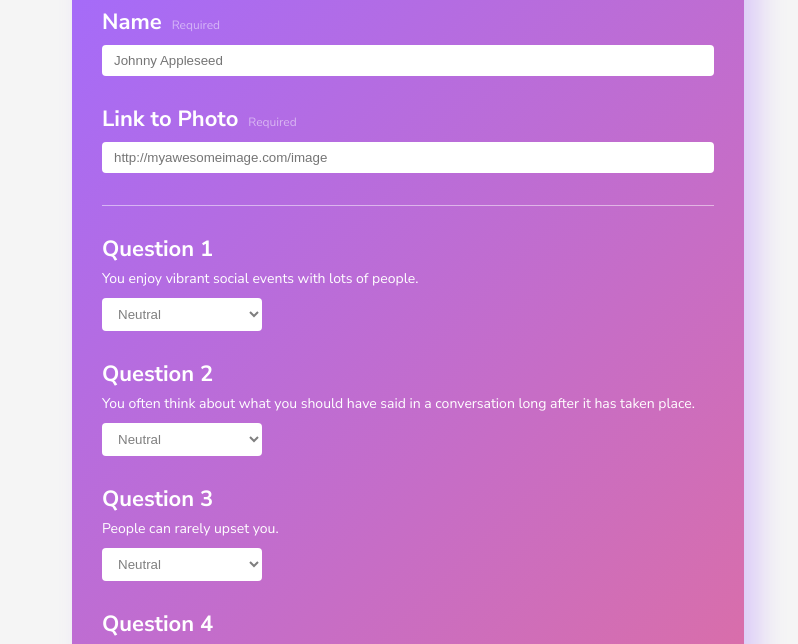
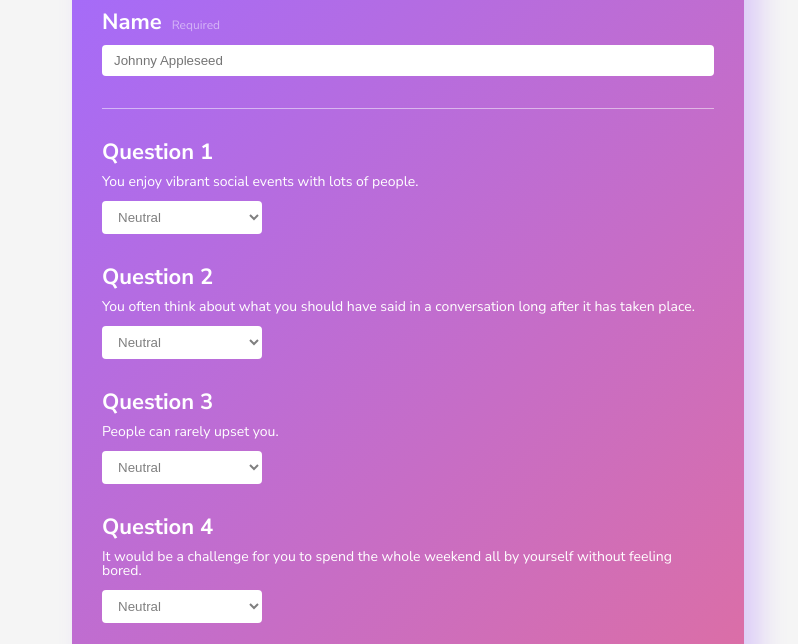
Before and after one commit to graysonlee123/Friend-Finder, a website: page app/public/survey.html in a window 1280 px wide. Shown: the part 113-757 px from the top of the page, without its empty margins (232-1030 px from the left). Drawn offline with nearby package versions, Linux system fonts and the light colour scheme.

Commit message:
makes getting questions function a try/catch block

```diff
--- /dev/null
+++ b/app/public/data/questions.json
@@ -0,0 +1,54 @@
+[
+  {
+    "question": "You enjoy vibrant social events with lots of people.",
+    "choices": [
+      "Very much so",
+      "Most of the time",
+      "Neutral",
+      "Not often",
+      "Not at all"
+    ]
+  },
+  {
+    "question": "You often think about what you should have said in a conversation long after it has taken place.",
+    "choices": ["Very often", "Sometimes", "Neutral", "Not so much", "Never"]
+  },
+  {
+    "question": "People can rarely upset you.",
+    "choices": ["Very true", "True", "Neutral", "Not true", "Not true at all"]
+  },
+  {
+    "question": "It would be a challenge for you to spend the whole weekend all by yourself without feeling bored.",
+    "choices": ["Very much so", "Yes", "Neutral", "No", "Not at all"]
+  },
+  {
+    "question": "You are more of a detail-oriented than a big picture person.",
+    "choices": ["Very true", "True", "Neutral", "Not true", "Not true at all"]
+  },
+  {
+    "question": "When looking for a movie to watch, you can spend ages browsing the catalog.",
+    "choices": ["Very true", "True", "Neutral", "Not true", "Not true at all"]
+  },
+  {
+    "question": "When you sleep, your dreams tend to be bizarre and fantastical.",
+    "choices": [
+      "Very much so",
+      "Sometimes",
+      "Neutral",
+      "Not too often",
+      "Not at all"
+    ]
+  },
+  {
+    "question": "You tend to focus on present realities rather than future possibilities.",
+    "choices": ["Very true", "True", "Neutral", "Not true", "Not true at all"]
+  },
+  {
+    "question": "When starting to work on a project, you prefer to make as many decisions upfront as possible.",
+    "choices": ["Very true", "True", "Neutral", "Not true", "Not true at all"]
+  },
+  {
+    "question": "After a long and exhausting week, a fun party is just what you need.",
+    "choices": ["Very true", "True", "Neutral", "Not true", "Not true at all"]
+  }
+]
--- a/app/public/calculateMatch.js
+++ b/app/public/index.js
@@ -1,10 +1,34 @@
+// Set some variables
+let questions;
+
+const options = [
+    'Strongly agree',
+    'Agree',
+    'Neutral',
+    'Disagree',
+    'Strongly disagree'
+];
+
+// // Run on page load
+fetchAndDisplayQuestions();
+
+async function fetchAndDisplayQuestions() {
+    const questions = await $.getJSON('/data/questions.json').catch(() => {
+        console.log('There was an error loading in questions.json!');
+    });
+
+    if (questions) {
+        generateSurvey(questions);
+    }
+}
+
 function calculateMatch(userAnswers) {
     // Compare method here
     console.log(userAnswers);
     compare(userAnswers);
     // And post the user's data to the friends api page
     $.post("api/friends", userAnswers);
-};
+}
 
 function compare(userData) {
     $.get("/api/friends", function (data) {
@@ -31,7 +55,7 @@ function compare(userData) {
         });
         displayResults(chosenFriend, lowestDifference);
     });
-};
+}
 
 function displayResults(chosenFriend, matchScore) {
 
@@ -59,3 +83,33 @@ function displayResults(chosenFriend, matchScore) {
 
     page.append(resutlsOverlay);
 }
+
+function generateSurvey(questions) {
+    const $textFields = $('#info-container');
+    const $questions = $('#questions-container');
+
+    $textFields.append(
+        `<div class="text-input-box survey-row">
+            <label for="name-input" class="label required-field"><h2 id="required-name-input">Name</h2></label>
+            <input type="text" id="name-input" class="text-input" placeholder="Johnny Appleseed">
+        </div>`
+    );
+
+    questions.forEach((question, i) => {
+        const $container = $(`<div class="question-box survey-row">`);
+        const $label = $(`<label for="question-${i}" class="label">`);
+        const $options = $(`<select name="question-${i}" id="question-${i}" class="dropdown">`);
+
+        $label.append($(`<h2>Question ${i + 1}</h2>`), $(`<p>${question.question}</p>`));
+
+        options.forEach((option, i) => {
+            if (option === "Neutral") $options.append($(`<option value="${i}" selected>${option}</option>`));
+            else $options.append($(`<option value="${i}">${option}</option>`));
+        });
+
+        $container.append($label);
+        $container.append($options);
+
+        $questions.append($container);
+    });
+}
--- a/app/public/survey.html
+++ b/app/public/survey.html
@@ -7,12 +7,13 @@
     <meta http-equiv="X-UA-Compatible" content="ie=edge">
     <title>Friend Match</title>
 
+    <link rel="stylesheet" href="reset.css">
+    <link rel="stylesheet" href="master.css">
+
     <link href="https://fonts.googleapis.com/css?family=Nunito+Sans:400,700,900&display=swap" rel="stylesheet">
 
     <script src="https://kit.fontawesome.com/712551befc.js"></script>
-
-    <link rel="stylesheet" href="reset.css">
-    <link rel="stylesheet" href="master.css">
+    <script src="https://ajax.googleapis.com/ajax/libs/jquery/3.4.1/jquery.min.js"></script>
 </head>
 
 <body id="survey-body">
@@ -34,10 +35,7 @@
         </form>
     </div>
 
-    <script src="https://ajax.googleapis.com/ajax/libs/jquery/3.4.1/jquery.min.js"></script>
-    <script src="questions.js"></script>
-    <script src="generateSurvey.js"></script>
-    <script src="calculateMatch.js"></script>
+    <script src="index.js"></script>
     <script>
         const nameInputContainer = $("#required-name-input");
         const photoInputContainer = $("#required-photo-url-input");
--- a/app/routing/api.friends.js
+++ b/app/routing/api.friends.js
@@ -1,8 +1,6 @@
 const db = require("../../models");
 const errMsg = "There was an error with that query!";
 const okMsg = "Success!";
-
-console.log(db);
 
 module.exports = function(app) {
   // Create
```
